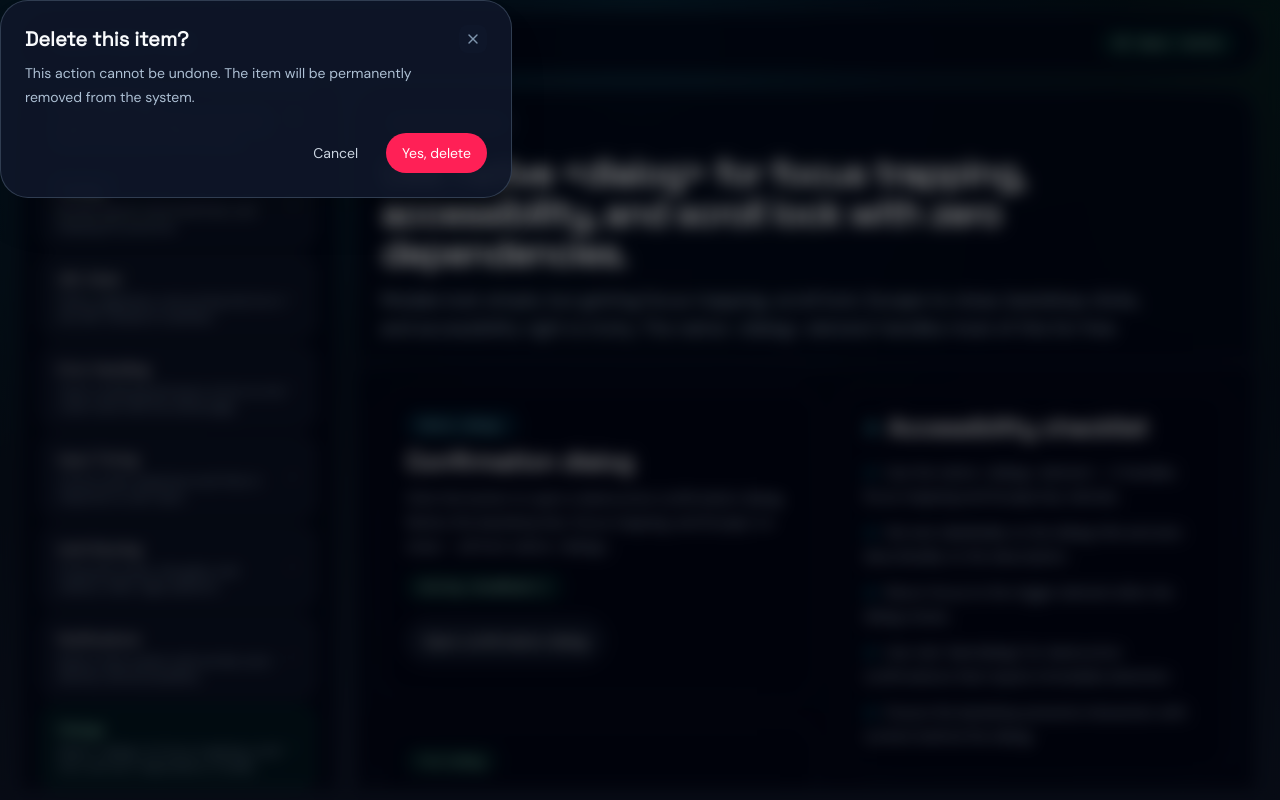
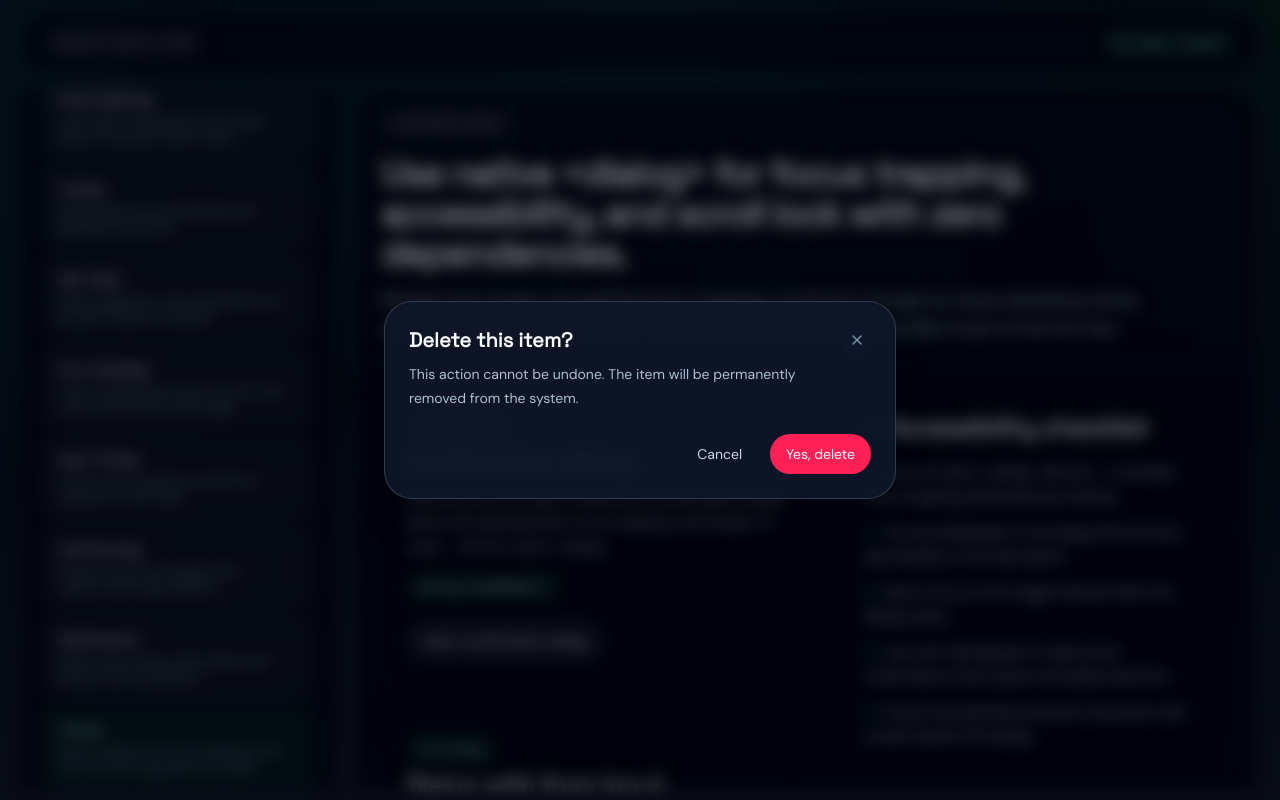
Before and after one commit to hongminglow/vite-master, a React (Vite) app: page /dialogs in a window 1280 px wide. Both pictures are taken after a click on the button "Open confirmation dialog". Built offline with nearby package versions, Linux system fonts and the light colour scheme.

Commit message:
fix: fixed dialog position incorrectly issue

```diff
--- a/src/features/dialogs-lab/DialogsLab.tsx
+++ b/src/features/dialogs-lab/DialogsLab.tsx
@@ -7,6 +7,7 @@ import {
   ConfirmDialog,
   FormDialog,
 } from '@/features/dialogs-lab/components/DialogDemos'
+import { DialogProvider } from '@/features/dialogs-lab/context/DialogContext'
 
 const accessibilityChecklist = [
   'Use the native <dialog> element — it handles focus trapping and Escape key natively.',
@@ -36,6 +37,7 @@ const dialogPatterns = [
 
 export function DialogsLab() {
   return (
+    <DialogProvider>
       <SectionShell
         description="Modals look simple, but getting focus trapping, scroll lock, Escape to close, backdrop clicks, and accessibility right is tricky. The native <dialog> element handles most of this for free."
         eyebrow="Foundations"
@@ -145,5 +147,6 @@ export function DialogsLab() {
           </div>
         </div>
       </SectionShell>
+    </DialogProvider>
   )
 }
--- a/src/features/dialogs-lab/components/Dialog.tsx
+++ b/src/features/dialogs-lab/components/Dialog.tsx
@@ -62,7 +62,7 @@ export function Dialog({
       aria-describedby={description ? 'dialog-description' : undefined}
       aria-labelledby="dialog-title"
       className={cn(
-        'max-w-lg w-full rounded-[28px] border border-slate-200/80 bg-white p-0 shadow-2xl shadow-black/12 backdrop:bg-black/50 backdrop:backdrop-blur-sm',
+        'fixed inset-0 m-auto max-w-lg w-full rounded-[28px] border border-slate-200/80 bg-white p-0 shadow-2xl shadow-black/12 backdrop:bg-black/50 backdrop:backdrop-blur-sm',
         'open:animate-in open:fade-in open:zoom-in-95 open:duration-200',
         className,
       )}
--- a/src/features/dialogs-lab/components/DialogDemos.tsx
+++ b/src/features/dialogs-lab/components/DialogDemos.tsx
@@ -1,78 +1,71 @@
 import { useState } from 'react'
 
 import { Button } from '@/components/ui/Button'
-import { Dialog } from '@/features/dialogs-lab/components/Dialog'
+import { useDialog } from '@/features/dialogs-lab/context/DialogContext'
 
 export function ConfirmDialog() {
-  const [open, setOpen] = useState(false)
   const [result, setResult] = useState<string | null>(null)
+  const { openDialog } = useDialog()
 
   const handleConfirm = () => {
     setResult('Confirmed — the destructive action would execute here.')
-    setOpen(false)
+  }
+
+  const handleOpen = () => {
+    openDialog({
+      description:
+        'This action cannot be undone. The item will be permanently removed from the system.',
+      title: 'Delete this item?',
+      content: (onClose) => (
+        <div className="flex justify-end gap-3">
+          <Button onClick={onClose} variant="ghost">
+            Cancel
+          </Button>
+          <Button
+            className="bg-rose-500 text-white shadow-rose-500/30 hover:bg-rose-400"
+            onClick={() => {
+              handleConfirm()
+              onClose()
+            }}
+          >
+            Yes, delete
+          </Button>
+        </div>
+      ),
+    })
   }
 
   return (
     <div className="space-y-3">
-      <Button onClick={() => setOpen(true)} variant="secondary">
+      <Button onClick={handleOpen} variant="secondary">
         Open confirmation dialog
       </Button>
 
-      {result && (
-        <p className="text-sm text-emerald-600">{result}</p>
-      )}
-
-      <Dialog
-        description="This action cannot be undone. The item will be permanently removed from the system."
-        onClose={() => setOpen(false)}
-        open={open}
-        title="Delete this item?"
-      >
-        <div className="flex justify-end gap-3">
-          <Button onClick={() => setOpen(false)} variant="ghost">
-            Cancel
-          </Button>
-          <Button
-            className="bg-rose-500 text-white shadow-rose-500/30 hover:bg-rose-400"
-            onClick={handleConfirm}
-          >
-            Yes, delete
-          </Button>
-        </div>
-      </Dialog>
+      {result && <p className="text-sm text-emerald-600">{result}</p>}
     </div>
   )
 }
 
 export function FormDialog() {
-  const [open, setOpen] = useState(false)
   const [submitted, setSubmitted] = useState<string | null>(null)
+  const { openDialog } = useDialog()
 
-  const handleSubmit = (e: React.FormEvent<HTMLFormElement>) => {
-    e.preventDefault()
-    const data = new FormData(e.currentTarget)
-    const name = data.get('name') as string
-    setSubmitted(`Submitted: ${name}`)
-    setOpen(false)
-  }
-
-  return (
-    <div className="space-y-3">
-      <Button onClick={() => setOpen(true)} variant="secondary">
-        Open form dialog
-      </Button>
-
-      {submitted && (
-        <p className="text-sm text-emerald-600">{submitted}</p>
-      )}
-
-      <Dialog
-        description="Fill in the details below and submit. Tab focus is trapped inside the dialog."
-        onClose={() => setOpen(false)}
-        open={open}
-        title="Create a new item"
-      >
-        <form className="space-y-4" onSubmit={handleSubmit}>
+  const handleOpen = () => {
+    openDialog({
+      description:
+        'Fill in the details below and submit. Tab focus is trapped inside the dialog.',
+      title: 'Create a new item',
+      content: (onClose) => (
+        <form
+          className="space-y-4"
+          onSubmit={(e) => {
+            e.preventDefault()
+            const data = new FormData(e.currentTarget)
+            const name = data.get('name') as string
+            setSubmitted(`Submitted: ${name}`)
+            onClose()
+          }}
+        >
           <label className="block">
             <span className="text-sm font-medium text-slate-700">Item name</span>
             <input
@@ -85,13 +78,23 @@ export function FormDialog() {
             />
           </label>
           <div className="flex justify-end gap-3">
-            <Button onClick={() => setOpen(false)} type="button" variant="ghost">
+            <Button onClick={onClose} type="button" variant="ghost">
               Cancel
             </Button>
             <Button type="submit">Create</Button>
           </div>
         </form>
-      </Dialog>
+      ),
+    })
+  }
+
+  return (
+    <div className="space-y-3">
+      <Button onClick={handleOpen} variant="secondary">
+        Open form dialog
+      </Button>
+
+      {submitted && <p className="text-sm text-emerald-600">{submitted}</p>}
     </div>
   )
 }
--- /dev/null
+++ b/src/features/dialogs-lab/context/DialogContext.tsx
@@ -0,0 +1,62 @@
+import { createContext, useContext, useState, useCallback, type ReactNode } from 'react'
+
+import { Dialog } from '../components/Dialog'
+
+type DialogOptions = {
+  title: string
+  description?: string
+  content: ReactNode | ((onClose: () => void) => ReactNode)
+  className?: string
+}
+
+type DialogContextType = {
+  openDialog: (options: DialogOptions) => void
+  closeDialog: () => void
+}
+
+const DialogContext = createContext<DialogContextType | undefined>(undefined)
+
+export function DialogProvider({ children }: { children: ReactNode }) {
+  const [isOpen, setIsOpen] = useState(false)
+  const [dialogOptions, setDialogOptions] = useState<DialogOptions | null>(null)
+
+  const openDialog = useCallback((opts: DialogOptions) => {
+    setDialogOptions(opts)
+    setIsOpen(true)
+  }, [])
+
+  const closeDialog = useCallback(() => {
+    setIsOpen(false)
+  }, [])
+
+  const handleClose = useCallback(() => {
+    closeDialog()
+  }, [closeDialog])
+
+  const content = typeof dialogOptions?.content === 'function' ? dialogOptions.content(closeDialog) : dialogOptions?.content
+
+  return (
+    <DialogContext.Provider value={{ openDialog, closeDialog }}>
+      {children}
+      {dialogOptions && (
+        <Dialog
+          className={dialogOptions.className}
+          description={dialogOptions.description}
+          onClose={handleClose}
+          open={isOpen}
+          title={dialogOptions.title}
+        >
+          {content}
+        </Dialog>
+      )}
+    </DialogContext.Provider>
+  )
+}
+
+export function useDialog() {
+  const context = useContext(DialogContext)
+  if (!context) {
+    throw new Error('useDialog must be used within a DialogProvider')
+  }
+  return context
+}
```
Also changed, not shown: src/features/notifications-lab/NotificationsLab.tsx (+82 -49 lines). Lines whose indentation alone changed are shown as unchanged.
